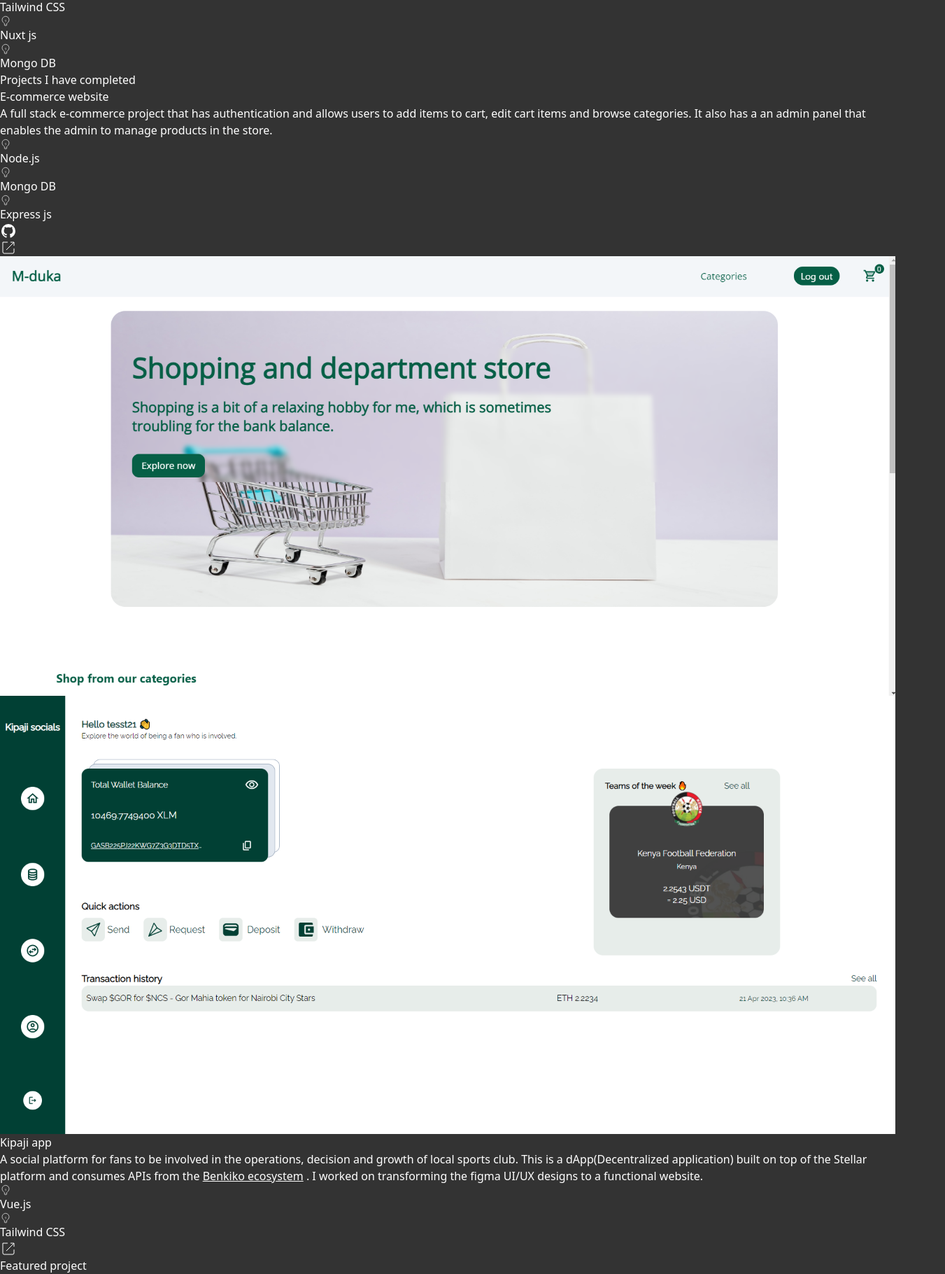
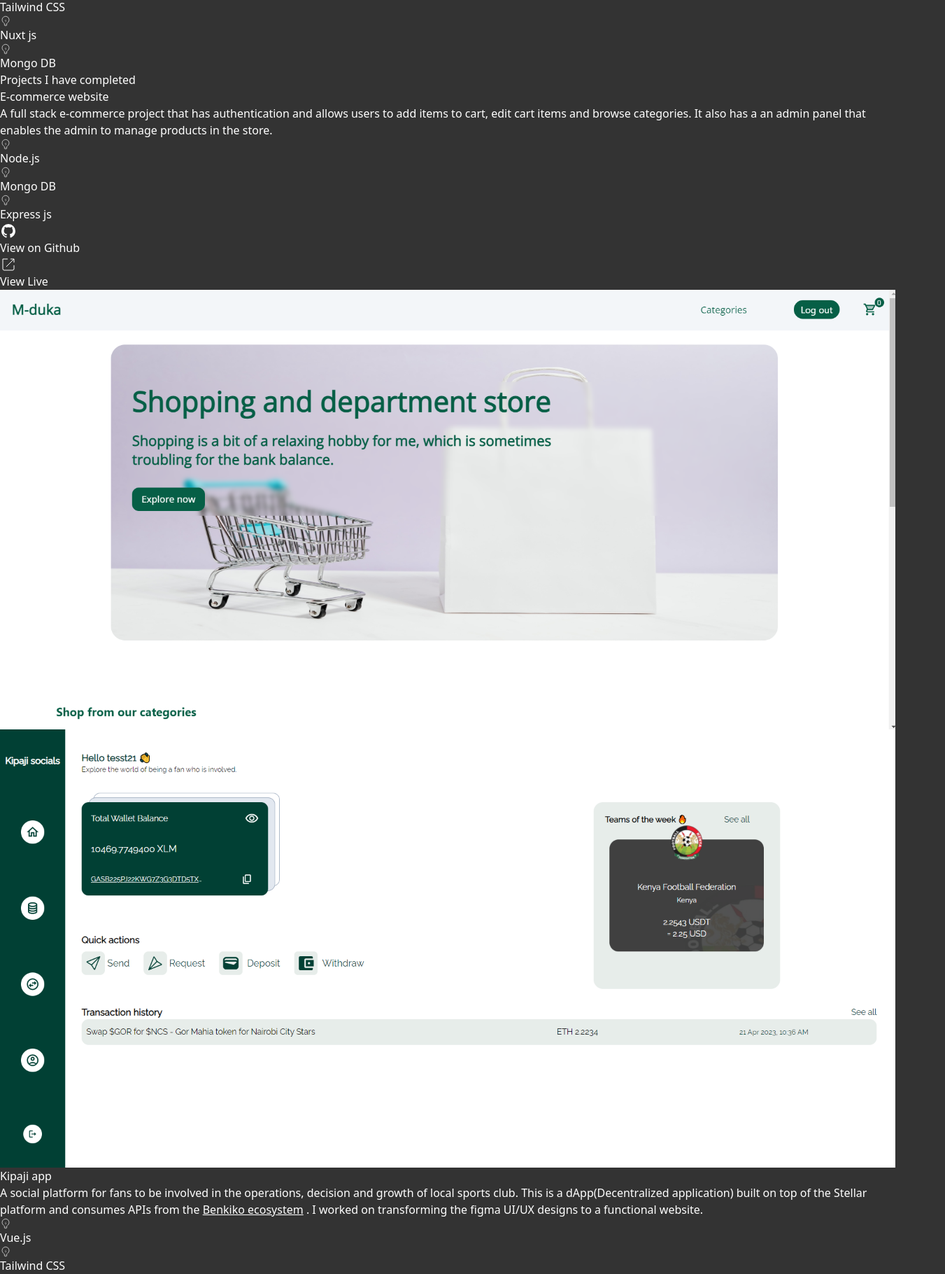
Before and after one commit to munene-m/portfolio, a Vue app: page / in a window 1280 px wide. Shown: the part 977-2797 px from the top of the page at 70% size, 1351 px wide, since content can reach past the window. Built offline with nearby package versions, Linux system fonts and the light colour scheme.

Commit message:
made the site more accessible by naming buttons and links appropriately as well as adding meta description to the head tag for better SEO

```diff
--- a/index.html
+++ b/index.html
@@ -3,6 +3,7 @@
   <head>
     <meta charset="UTF-8" />
     <meta name="viewport" content="width=device-width, initial-scale=1.0" />
+    <meta name="description" content="Single page application of my portfolio as a software developer.">
     <link rel="preconnect" href="https://fonts.googleapis.com" />
     <link rel="preconnect" href="https://fonts.gstatic.com" crossorigin />
     <link
--- a/src/components/Contact.vue
+++ b/src/components/Contact.vue
@@ -10,7 +10,7 @@
       I am always free to talk about that and any other interesting projects you
       may have.
     </p>
-    <button
+    <button aria-label="redirectToEmail"
       @click="redirectToEmail"
       class="border border-cyan-500 rounded-md py-4 px-3 mt-5 hover:bg-cyan-500 text-sm md:text-base hover:scale-105 transition-all duration-300"
     >
--- a/src/components/Footer.vue
+++ b/src/components/Footer.vue
@@ -7,10 +7,10 @@ import GmailIcon from './icons/GmailIcon.vue';
   <footer class="flex justify-center flex-col rounded-t-md items-center py-2 bg-[#252525] text-sm md:text-base">
     <p class="flex items-center text-center">Built by Munene.</p>
     <div class="grid grid-cols-2 gap-2 pt-1 place-items-center">
-      <a href="https://github.com/munene-m"
+      <a href="https://github.com/munene-m" aria-label="View my Github page"
         ><GithubIcon class="transition-all duration-300 hover:text-cyan-500"
       /></a>
-      <a href="mailto:munenenjue18@gmail.com"
+      <a href="mailto:munenenjue18@gmail.com" aria-label="Reach out to me on email"
         ><GmailIcon class="transition-all duration-300 hover:text-cyan-500"
       /></a>
     </div>
--- a/src/components/Hero.vue
+++ b/src/components/Hero.vue
@@ -17,7 +17,7 @@ function downloadResume() {
         <h1 class="font-inter pb-4 text-5xl sm:text-6xl text-[#dcd5d1] font-bold">MacMillan Munene.</h1>
         <h2 class="font-inter pb-4 font-bold text-zinc-500 text-4xl sm:text-5xl">I build cool stuff on the web.</h2>
         <p class="sm:w-1/2 w-full text-lg pb-6">I am a software developer focused on building beautiful and interactive user experiences using tools such as Vue.js, Nuxt and Tailwind as well as RESTful APIs using Node.js.</p>
-        <button @click="downloadResume"
+        <button @click="downloadResume" aria-label="This button is responsible for downloading my resume"
          class="px-5 py-3 border border-cyan-500 rounded hover:bg-cyan-500 hover:text-zinc-800 transition-all eas duration-200">Check out my resume 🔎</button>
     </section>
 </template>
--- a/src/components/Navbar.vue
+++ b/src/components/Navbar.vue
@@ -44,7 +44,7 @@ const scrollTo = (target) => {
         /></li>
         </ul>
         <div @click="toggleNav" class="flex md:hidden">
-          <button
+          <button aria-label="toggleMobileMenu"
             type="button"
             class="text-gray-100 hover:text-cyan-500 focus:outline-none focus:text-gray-400"
           >
--- a/src/components/Projects.vue
+++ b/src/components/Projects.vue
@@ -68,16 +68,16 @@ const tools = [
         </div>
 
         <div class="flex justify-start gap-5 pt-10">
-          <a
+          <a aria-label="View this project on github"
             href="https://github.com/munene-m/e-commerce"
-            class="hover:text-cyan-500 transition-all duration-200"
+            class="hover:text-cyan-500 text-sm transition-all duration-200"
             ><GithubIcon
-          /></a>
-          <a
+          />View on Github</a>
+          <a aria-label="View the live version of this project"
             href="https://e-commerce-munene-m.vercel.app/"
-            class="hover:text-cyan-500 transition-all duration-200"
+            class="hover:text-cyan-500 text-sm transition-all duration-200"
             ><LinkIcon
-          /></a>
+          />View Live</a>
         </div>
       </div>
       <div class="relative group order-first lg:order-last">
@@ -138,11 +138,11 @@ const tools = [
         </div>
 
         <div class="flex justify-end pt-10">
-          <a
+          <a aria-label="View the live version of this project"
             href="https://kipaji.app"
-            class="hover:text-cyan-500 transition-all duration-200"
+            class="hover:text-cyan-500 text-sm transition-all duration-200"
             ><LinkIcon
-          /></a>
+          />View Live</a>
         </div>
       </div>
     </div>
@@ -159,7 +159,7 @@ const tools = [
 
         <p class="bg-inherit py-4 w-full md:w-5/6 md:p-0 md:pb-4">
           I collaborated with
-          <a
+          <a aria-label="See Collins' portfolio"
             href="https://collins-odongo.netlify.app/"
             class="text-cyan-500 cursor-pointer"
           >
@@ -188,16 +188,16 @@ const tools = [
         </div>
 
         <div class="flex justify-start gap-5 pt-10">
-          <a
+          <a aria-label="View this project on Github"
             href="https://github.com/munene-m/Predictions-server"
-            class="hover:text-cyan-500 transition-all duration-200"
+            class="hover:text-cyan-500 text-sm transition-all duration-200"
             ><GithubIcon
-          /></a>
-          <a
+          />View on Github</a>
+          <a aria-label="View the live version of this project"
             href="https://predictionsite.vercel.app/"
-            class="hover:text-cyan-500 transition-all duration-200"
+            class="hover:text-cyan-500 text-sm transition-all duration-200"
             ><LinkIcon
-          /></a>
+          />View Live</a>
         </div>
       </div>
       <div class="relative group order-first lg:order-last">
```
